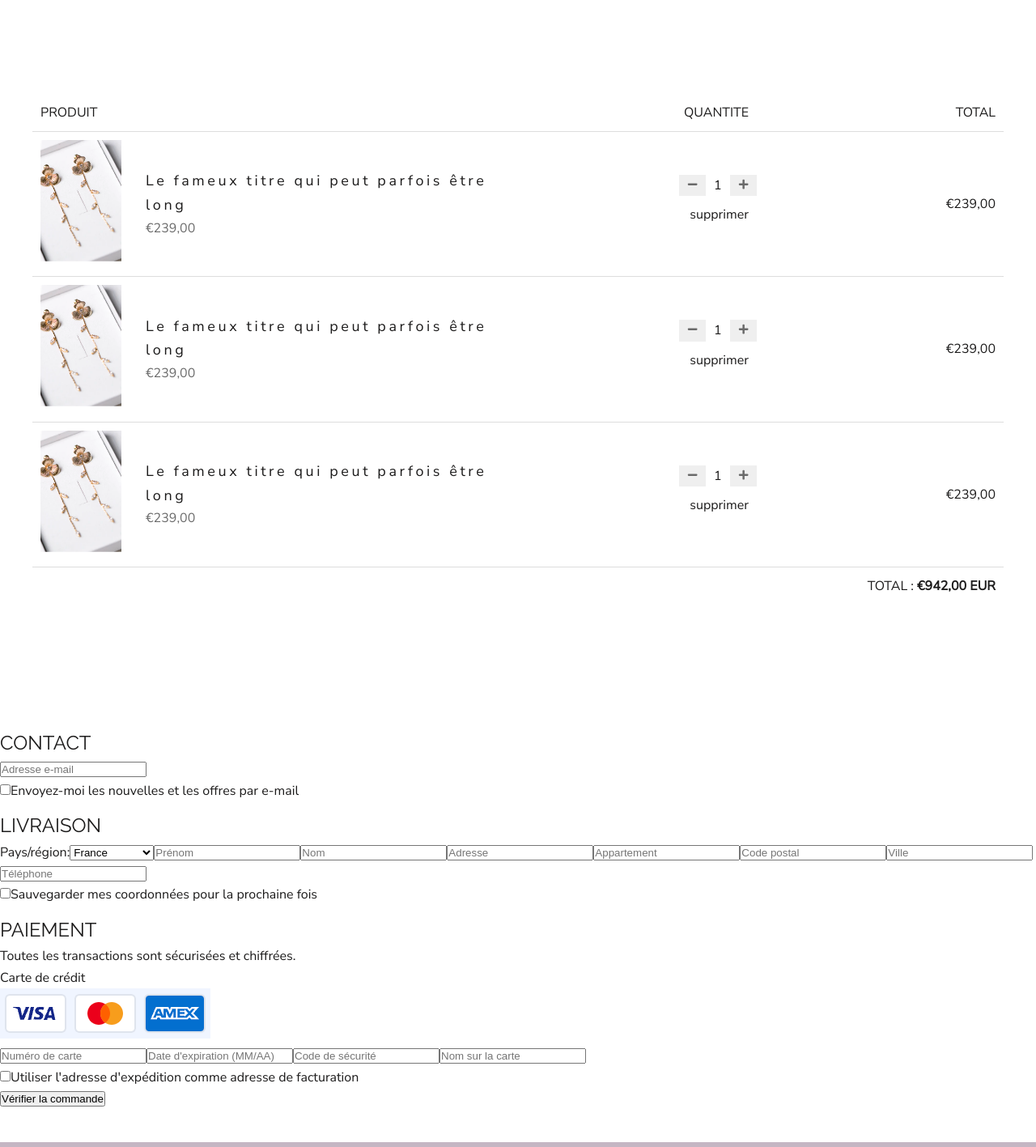
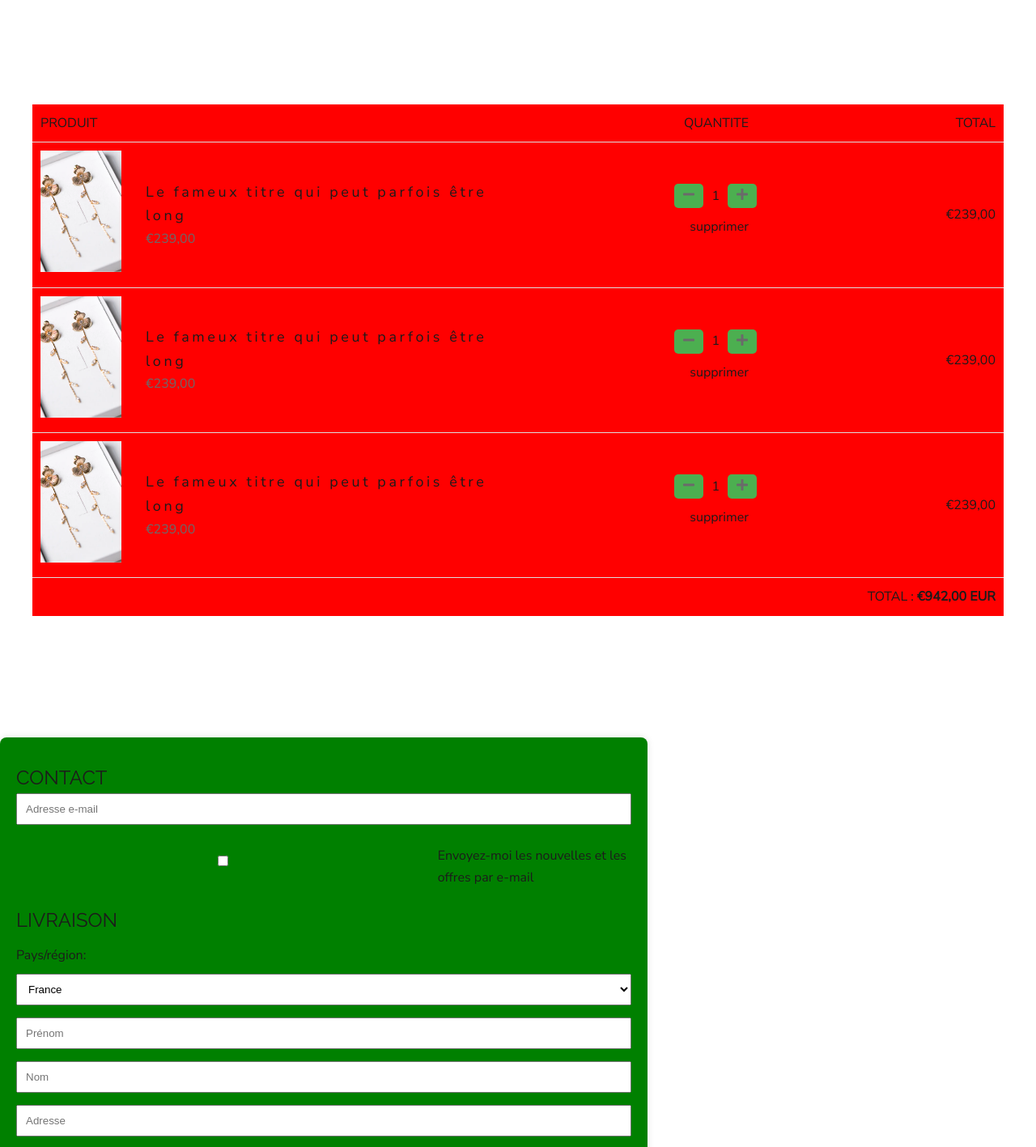
Before and after one commit to DavyHaYehoudi/e-commerce-Cindy, a React (Create React App) app in the folder client/: page /cart in a window 1280 px wide. Shown: the part 420-1837 px from the top of the page at 81% size. Built offline with nearby package versions, Linux system fonts and the light colour scheme.

Commit message:
restructuration page panier paiement

```diff
--- a/client/src/components/smarts/PaymentForm.jsx
+++ b/client/src/components/smarts/PaymentForm.jsx
@@ -20,8 +20,8 @@ const PaymentForm = () => {
 
       <h2>Livraison</h2>
       <label htmlFor="country">Pays/région:</label>
-      <select id="country" name="country">
-        <option value="france">France</option>
+      <select id="country" name="country" placeholder="Pays/région">
+        <option defaultValue="france">France</option>
         <option value="belgium">Belgique</option>
         <option value="switzerland">Suisse</option>
         <option value="germany">Allemagne</option>
@@ -32,8 +32,21 @@ const PaymentForm = () => {
         <option value="portugal">Portugal</option>
         <option value="luxembourg">Luxembourg</option>
       </select>
-      <input type="text" id="firstname" name="firstname" placeholder="Prénom" />
-      <input type="text" id="last-name" name="last-name" placeholder="Nom" />
+      <div className="name-input-container">
+        <div className="address-input-container">
+          <input
+            type="text"
+            id="firstname"
+            name="firstname"
+            placeholder="Prénom"
+          />
+          <input
+            type="text"
+            id="last-name"
+            name="last-name"
+            placeholder="Nom"
+          />
+        </div>
         <input type="text" id="address" name="address" placeholder="Adresse" />
         <input
           type="text"
@@ -48,6 +61,7 @@ const PaymentForm = () => {
           placeholder="Code postal"
         />
         <input type="text" id="city" name="city" placeholder="Ville" />
+      </div>
       <input type="tel" id="phone" name="phone" placeholder="Téléphone" />
 
       <div className="checkbox">
--- /dev/null
+++ b/client/src/components/smarts/ShoppingCartContent.jsx
@@ -0,0 +1,23 @@
+import React from "react";
+import OrderItem from "../dumbs/OrderItem";
+
+const ShoppingCartContent = ({carts} ) => {
+  return (
+    <div className="shoppingCart-container">
+      <div className="shoppingCart-tabs">
+        <p className="shoppingCart-tab">PRODUIT</p>
+        <p className="shoppingCart-tab">QUANTITE</p>
+        <p className="shoppingCart-tab">TOTAL</p>
+      </div>
+
+      {carts.map((cart, i) => (
+        <OrderItem cart={cart} key={i} />
+      ))}
+      <div className="shoppingCart-total">
+        TOTAL : <b>€942,00 EUR</b>
+      </div>
+    </div>
+  );
+};
+
+export default ShoppingCartContent;
--- a/client/src/pages/ShoppingCart.jsx
+++ b/client/src/pages/ShoppingCart.jsx
@@ -2,32 +2,21 @@ import React from "react";
 import bo from "../assets/bo.png";
 import bar from "../assets/bo.png";
 import bra from "../assets/bo.png";
-import OrderItem from "../components/dumbs/OrderItem";
 import PaymentForm from "../components/smarts/PaymentForm";
+import ShoppingCartContent from "../components/smarts/ShoppingCartContent";
 
 const ShoppingCart = () => {
   const carts = [bo, bar, bra];
   return (
-    <>
-    <section id="shoppingCart-section">
+    <div id="shoppingCart-page">
       <h1>PANIER</h1>
-      <div className="shoppingCart-container">
-        <div className="shoppingCart-tabs">
-          <p className="shoppingCart-tab">PRODUIT</p>
-          <p className="shoppingCart-tab">QUANTITE</p>
-          <p className="shoppingCart-tab">TOTAL</p>
-        </div>
-
-        {carts.map((cart, i) => (
-          <OrderItem cart={cart} key={i} />
-        ))}
-        <div className="shoppingCart-total">TOTAL : <b>€942,00 EUR</b></div>
-      </div>
-    </section>
-    <section id="shoppingCart-payment" >
-<PaymentForm />
-    </section>
-    </>
+      <section className="shoppingCart-items">
+        <ShoppingCartContent carts ={carts} />
+      </section>
+      <section id="shoppingCart-payment">
+        <PaymentForm />
+      </section>
+    </div>
   );
 };
 
--- a/client/src/styles/components/cartIem.css
+++ b/client/src/styles/components/cartIem.css
@@ -22,7 +22,7 @@
 .cart-item-delete {
     flex: 0.2;
     cursor: pointer;
-    color: #fff;
+    color: #aeb8c5;
     text-align: right;
     transition: color 0.2s ease-in;
 }
--- a/client/src/styles/components/cartOffCanvas.css
+++ b/client/src/styles/components/cartOffCanvas.css
@@ -35,7 +35,7 @@
 }
 .cart-offcanvas-content {
     margin-top: 20px;
-    background: linear-gradient(var(--cart-offcanvas));
+    background-color: var(--cart-offcanvas);
 }
 
 .empty-cart-message{
--- a/client/src/styles/components/paymentForm.css
+++ b/client/src/styles/components/paymentForm.css
@@ -1,6 +1,7 @@
 .payment-form {
     width: 800px;
     background-color: #fff;
+    background-color: green;
     padding: 20px;
     box-shadow: 0 0 10px rgba(0, 0, 0, 0.1);
     border-radius: 8px;
--- /dev/null
+++ b/client/src/styles/components/shoppingCartContent.css
@@ -0,0 +1,3 @@
+.shoppingCart-container{
+    background-color: red;
+}
--- a/client/src/styles/index.css
+++ b/client/src/styles/index.css
@@ -16,6 +16,8 @@
 @import "./components/productList.css";
 @import "./components/cartIem.css";
 @import "./components/orderItem.css";
+@import "./components/paymentForm.css";
+@import "./components/shoppingCartContent.css";
 
 /* LAYOUT */
 @import "./layout/header.css";
--- a/client/src/styles/pages/shoppingCart.css
+++ b/client/src/styles/pages/shoppingCart.css
@@ -1,4 +1,4 @@
-#shoppingCart-section h1 {
+#shoppingCart-page h1 {
     text-align: center;
 }
 
--- a/client/src/styles/variables.css
+++ b/client/src/styles/variables.css
@@ -20,7 +20,7 @@
     --background: #FFFFFF;
     --freeShippingBanner-bkg: #D9C2B6;
     --button-background: #D9C2B6;
-    --cart-offcanvas:to right, #d8e1eb, #aeb8c5;
+    --cart-offcanvas :rgb(239,239,239);
     --new-badge-bkg: to right, #d8e1eb, #aeb8c5;
     /* --sale-badge:#FF6347; */
     /* --new-badge-bkg: #718196; */
```
Also changed, not shown: client/src/styles/components/shoppingCartPayment.css (added). Lines whose indentation alone changed are shown as unchanged.
